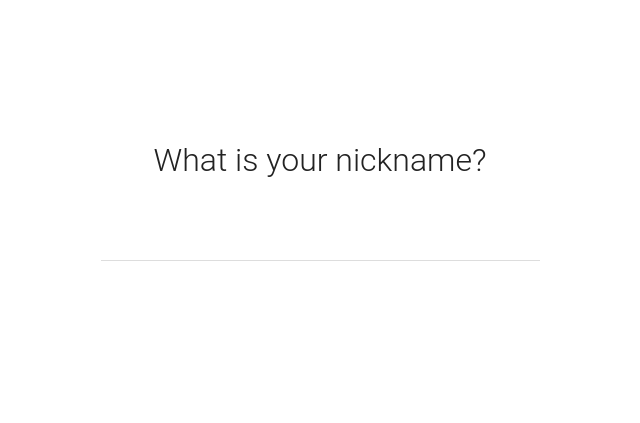
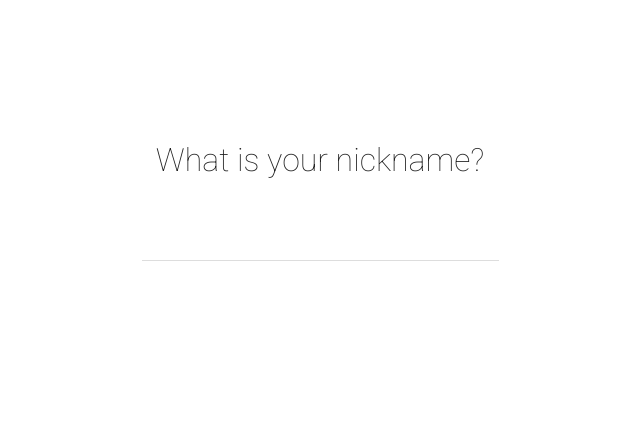
Before and after one commit to anuanushiya/acadgild-nodejs_webinar, a website: page public/html/index.html in a window 1280 px wide. Shown: the part 130-553 px from the top of the page, without its empty margins (320-960 px from the left). Drawn offline with nearby package versions, Linux system fonts and the light colour scheme; files that its build step writes are made by us from their sources; files whose address does not match are found by name.

Commit message:
Chore - Minor fix of text alignment and styles

```diff
--- a/public/css/style.css
+++ b/public/css/style.css
@@ -1,11 +1,11 @@
 body {
   font-family : 'Roboto', 'Helvetica', 'Arial', sans-serif;
-  font-weight: 300;
+  font-weight: 100;
   color: #222;
 }
 
 h1, h2, h3, h4, h5, h6 {
-  font-weight: 300;
+  font-weight: 100;
 }
 
 .container {
--- a/public/html/index.html
+++ b/public/html/index.html
@@ -2,8 +2,10 @@
 <head>
   <meta charset="UTF-8">
   <title>Realtime Quiz Application</title>
+
   <link rel="stylesheet" href="css/style.css">
   <link rel="stylesheet" href="css/pure-min.css">
+  <link href='http://fonts.googleapis.com/css?family=Roboto:100,300' rel='stylesheet' type='text/css'>
 </head>
 <body>
   <div class="container align-center">
@@ -11,7 +13,7 @@
       <h1>What is your nickname?</h1>
       <br>
       <input type="text" name="form-nickname-input" id="form-nickname-input"
-        autocomplete="off" class="align-center text-large">
+        autocomplete="off" required class="align-center text-large">
     </form>
   </div>
 
--- a/public/js/client.js
+++ b/public/js/client.js
@@ -36,7 +36,7 @@
       var html;
       if (data.name === user.name) {
         html = '<h1>High Five, ' + user.name +
-          '! <br>You have answered it correct.';
+          '! <br>You have answered it correctly.';
       } else {
         html = '<h1>Arrghhh, ' + data.name + ' beat you here! ' +
           '<br>Take your revenge in the next question.';
```
